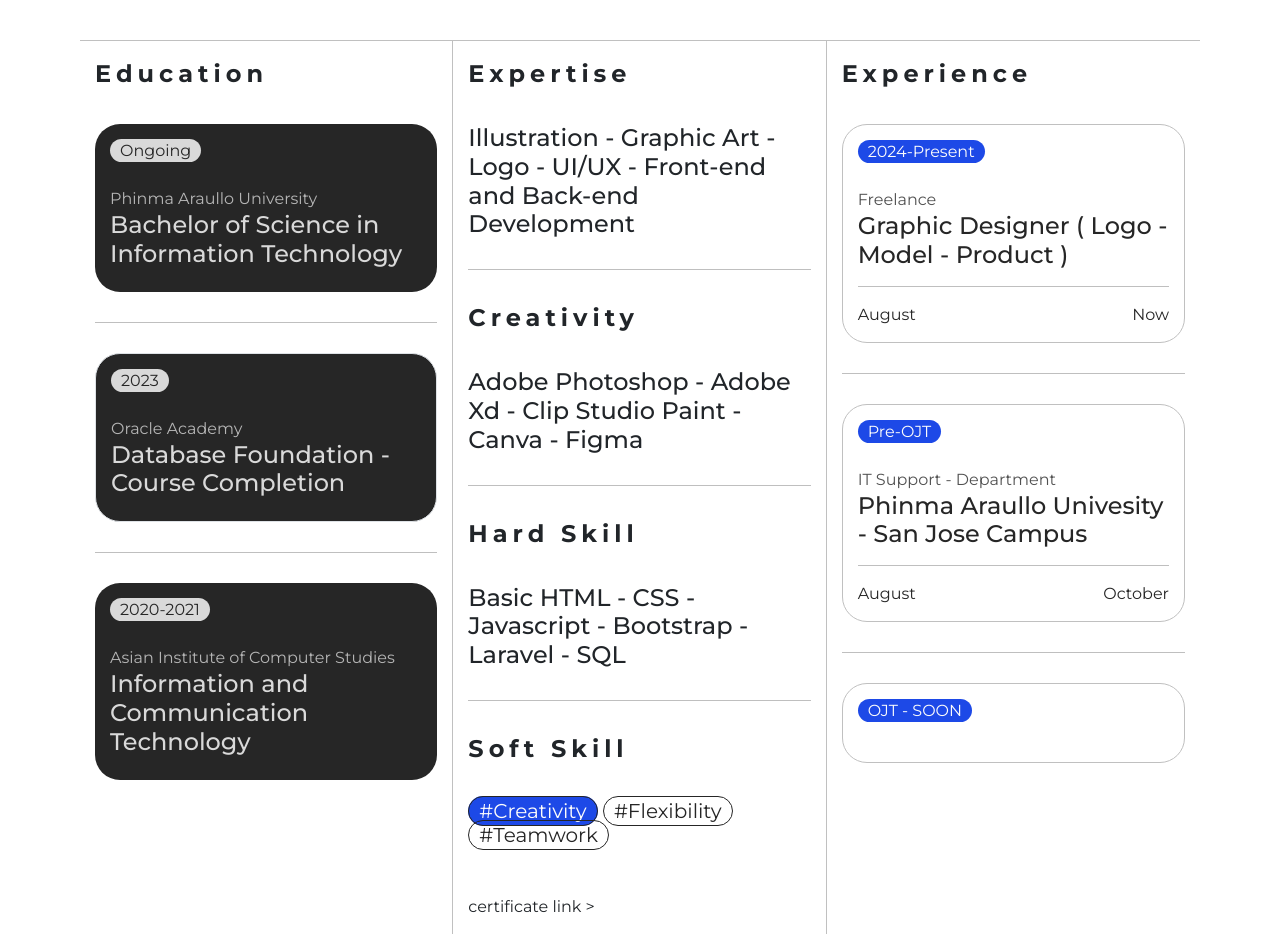
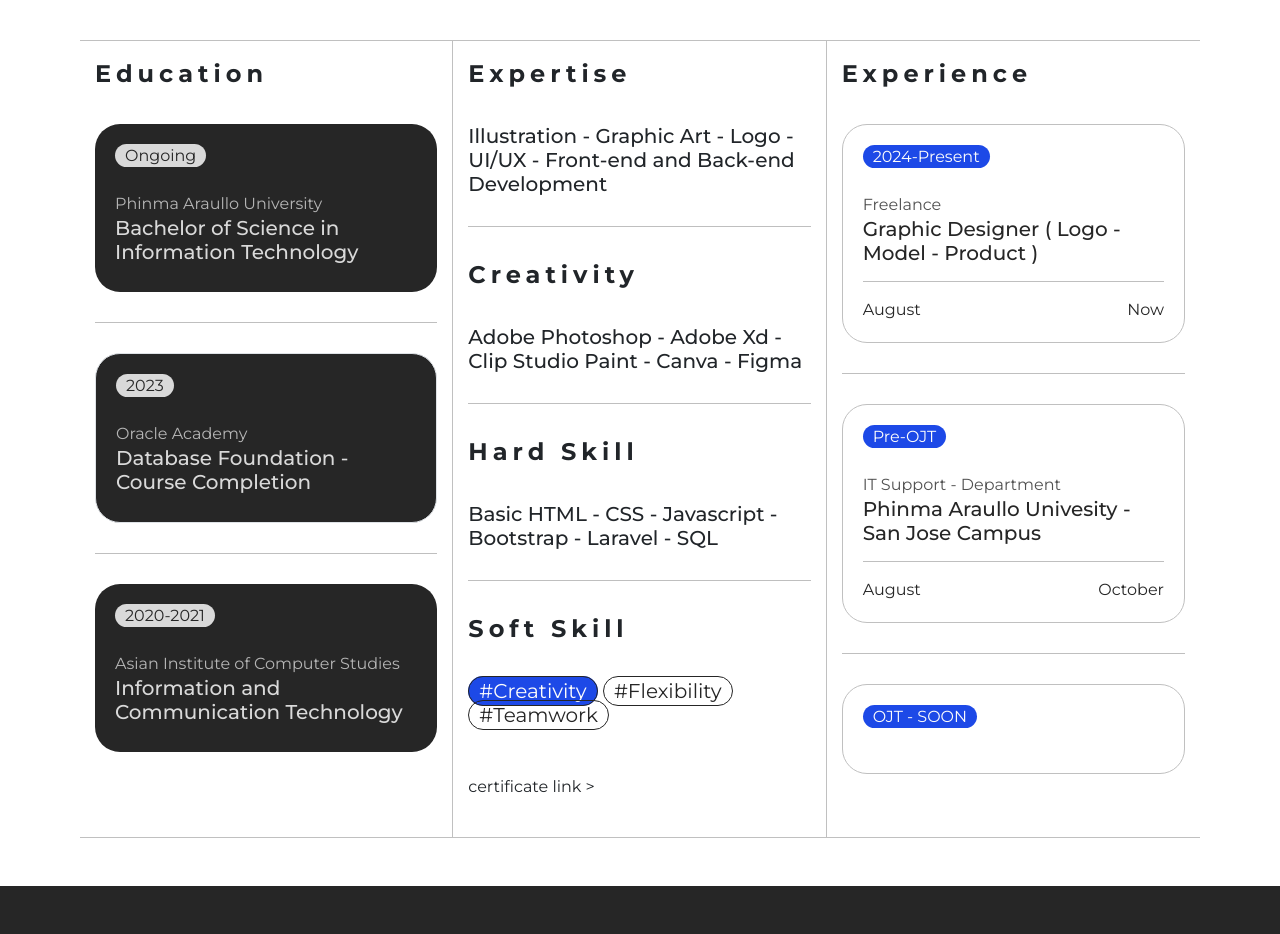
Before and after one commit to jstn404/carljustinalvarado2, a plain HTML site: page index.html in a window 1280 px wide. Shown: the part 560-1494 px from the top of the page. Drawn offline with nearby package versions, Linux system fonts and the light colour scheme.

Commit message:
cv error

```diff
--- a/index.html
+++ b/index.html
@@ -6,6 +6,7 @@
   <link rel="stylesheet" href="style.css">
   <link href="https://cdn.jsdelivr.net/npm/bootstrap@5.3.3/dist/css/bootstrap.min.css" rel="stylesheet" integrity="sha384-QWTKZyjpPEjISv5WaRU9OFeRpok6YctnYmDr5pNlyT2bRjXh0JMhjY6hW+ALEwIH" crossorigin="anonymous">
   <link href="https://cdn.jsdelivr.net/npm/bootstrap-icons@1.10.5/font/bootstrap-icons.css" rel="stylesheet">
+  <link rel="stylesheet" href="https://unpkg.com/aos@next/dist/aos.css" />
   <title>CARL</title>
 </head>
 <body>
@@ -46,7 +47,7 @@
       </div>
       <div>
         <button class="download">
-          <a href="/CV - CARL JUSTIN ALVARADO.pdf" class="text-decoration-none fs-2 link-dark" download>Download CV</a>
+          <a href="/cvcarljustinalvarado.pdf" class="text-decoration-none fs-2 link-dark" download>Download CV</a>
         </button>
       </div>
     </div>
@@ -62,35 +63,35 @@
       <div class="educ-list">
         <span class="date">Ongoing</span><br><br>
         <span style="opacity: 80%;">Phinma Araullo University</span>
-        <h4>Bachelor of Science in Information Technology</h4>
+        <h5>Bachelor of Science in Information Technology</h5>
       </div>
       <hr style="border: none; border-top: 1px solid #000; margin: 30px 0;">
       <div class="educ-list border">
         <span class="date">2023</span><br><br>
         <span style="opacity: 80%;">Oracle Academy</span>
-        <h4>Database Foundation - Course Completion</h4>
+        <h5>Database Foundation - Course Completion</h5>
       </div>
       <hr style="border: none; border-top: 1px solid #000; margin: 30px 0;">
       <div class="educ-list mb-5">
         <span class="date">2020-2021</span><br><br>
         <span style="opacity: 80%;">Asian Institute of Computer Studies</span>
-        <h4>Information and Communication Technology</h4>
+        <h5>Information and Communication Technology</h5>
       </div>
     </div>
     <div class="card-grid card-r">
       <div class="title">Expertise</div>
       <div class="exp-text">
-        <h4>Illustration - Graphic Art - Logo - UI/UX - Front-end and Back-end Development</h4>
+        <h5>Illustration - Graphic Art - Logo - UI/UX - Front-end and Back-end Development</h5>
       </div>
       <hr style="border: none; border-top: 1px solid #000; margin: 30px 0;">
       <div class="exp-text">
         <div class="title">Creativity</div>
-        <h4>Adobe Photoshop - Adobe Xd - Clip Studio Paint - Canva - Figma</h4>
+        <h5>Adobe Photoshop - Adobe Xd - Clip Studio Paint - Canva - Figma</h5>
       </div>
       <hr style="border: none; border-top: 1px solid #000; margin: 30px 0;">
       <div class="exp-text">
         <div class="title">Hard Skill</div>
-        <h4>Basic HTML - CSS - Javascript - Bootstrap - Laravel - SQL</h4>
+        <h5>Basic HTML - CSS - Javascript - Bootstrap - Laravel - SQL</h5>
       </div>
       <hr style="border: none; border-top: 1px solid #000; margin: 30px 0;">
       <div class="exp-text mb-5">
@@ -105,7 +106,7 @@
       <div class="exp-list">
         <span class="light">2024-Present</span><br><br>
         <span style="opacity: 80%;">Freelance</span>
-        <h4>Graphic Designer ( Logo - Model - Product )</h4>
+        <h5>Graphic Designer ( Logo - Model - Product )</h5>
         <hr style="border: none; border-top: 1px solid #000;">
         <span>August</span><span class="float-end">Now</span>
       </div>
@@ -113,7 +114,7 @@
       <div class="exp-list">
         <span class="light">Pre-OJT</span><br><br>
         <span style="opacity: 80%;">IT Support - Department</span>
-        <h4>Phinma Araullo Univesity - San Jose Campus</h4>
+        <h5>Phinma Araullo Univesity - San Jose Campus</h5>
         <hr style="border: none; border-top: 1px solid #000;">
         <span>August</span><span class="float-end">October</span>
       </div>
@@ -233,5 +234,9 @@
 
   <script src="script.js"></script>
 
+  <script src="https://unpkg.com/aos@next/dist/aos.js"></script>
+  <script>
+    AOS.init();
+  </script>
 </body>
 </html>
--- a/style.css
+++ b/style.css
@@ -6,6 +6,10 @@ html, body, p, button, ul, li, a, div, span {
   font-style: normal;
   margin: 0;
   padding: 0;
+}
+
+body{
+  width: 100%;
 }
 
 #navbarNav .nav-link, #brand {
@@ -121,7 +125,7 @@ nav:hover {
 .educ-list{
   background-color: #262626;
   color: #d9d9d9;
-  padding: 15px;
+  padding: 20px;
   border-radius: 25px;
 }
 
@@ -148,7 +152,7 @@ nav:hover {
 
 .exp-list{
   color: #262626;
-  padding: 15px;
+  padding: 20px;
   border-radius: 25px;
   border: 1px solid rgb(192, 192, 192);
 }
```
Also changed, not shown: 2 other files.
